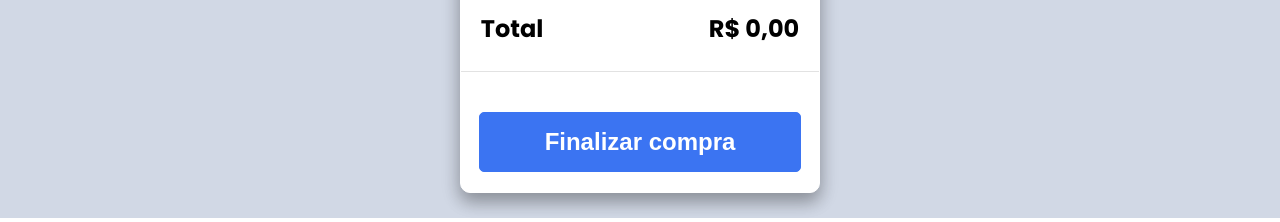
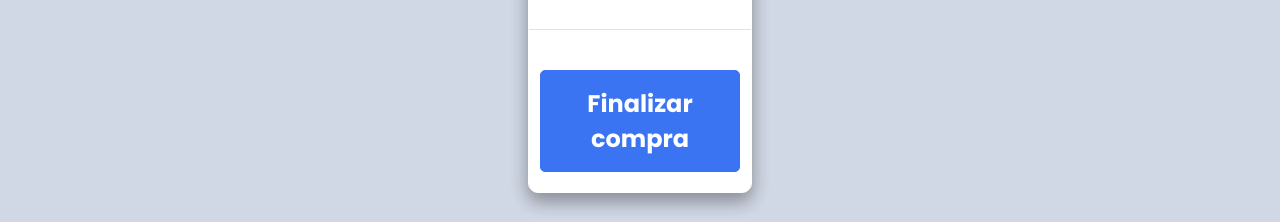
Before and after one commit to MarcosAlvesTJr/carrinho-compras, a React (Create React App) app: page / in a window 1280 px wide. Shown: the part 514-736 px from the top of the page. Built offline with nearby package versions, Linux system fonts and the light colour scheme; no server answers.

Commit message:
Melhoras no layout, funcionalidade de acrescentar e diminuir quantidade de produtos

```diff
--- a/src/App.css
+++ b/src/App.css
@@ -17,7 +17,7 @@
   padding-top: 15px;
   padding-bottom: 15px;
   width: 90%;
-  font-size: 24px;
+  font-size: 3vh;
   font-weight: bold;
   cursor: pointer;
   transition: background-color 0.2s;
--- a/src/App.js
+++ b/src/App.js
@@ -12,9 +12,10 @@ function App() {
     async function getData() {
       const response = await fetch(process.env.REACT_APP_API_ABOVE_10)
       const data = await response.json()
-      const formattedProducts = data.items.map(({ uniqueId, name, price, sellingPrice, imageUrl }) => ({
+      const formattedProducts = data.items.map(({ uniqueId, name, quantity, price, sellingPrice, imageUrl }) => ({
         uniqueId,
         name,
+        quantity,
         price,
         sellingPrice,
         imageUrl
@@ -25,14 +26,38 @@ function App() {
     getData()
   }, [setProducts])
 
+  const addProduct = (id) => {
+    const found = products.find(product => product.uniqueId === id)
+    const index = products.findIndex(product => product.uniqueId === id)
+    found.quantity = found.quantity + 1
+
+    const update = [...products]
+    update.splice(index, 1, found)
+
+    setProducts(update)
+  }
+
+  const removeProduct = (id) => {
+    const found = products.find(product => product.uniqueId === id)
+
+    if (found.quantity > 0) {
+      const index = products.findIndex(product => product.uniqueId === id)
+      found.quantity = found.quantity - 1
+
+      const update = [...products]
+      update.splice(index, 1, found)
+
+      setProducts(update)
+    }
+  }
+
   const totalPrice = useMemo(() => {
     return products.reduce((prevProduct, currProduct) => {
-      return currProduct.price + prevProduct
+      return (currProduct.price * currProduct.quantity) + prevProduct
     }, 0)
   }, [products])
 
   return (
-    <div className="App">
     <Card>
       <CardTitle>Meu carrinho</CardTitle>
 
@@ -41,10 +66,14 @@ function App() {
           products.map(product => (
             <Product
               key={product.uniqueId}
+              uniqueId={product.uniqueId}
               name={product.name}
+              quantity={product.quantity}
               sellingPrice={convertToReais(product.sellingPrice)}
               price={convertToReais(product.price)}
               image={product.imageUrl}
+              onAddProduct={addProduct}
+              onRemoveProduct={removeProduct}
             />
           ))
         }
@@ -59,7 +88,6 @@ function App() {
         <button className="btn">Finalizar compra</button>
       </CardAction>
     </Card>
-    </div>
   );
 }
 
--- a/src/components/Alert/styles.css
+++ b/src/components/Alert/styles.css
@@ -4,9 +4,13 @@
     justify-content: center;
     padding-top: 2%;
     padding-bottom: 2%;
-    width: 75%;
+    padding-right: 4%;
+    padding-left: 4%;
+    width: 80%;
     background-color: #C7FFA6;
     color: #217A00;
     border: 1px solid #C7FFA6;
     border-radius: 35px;
+    font-size: 1.8vh;
+    transition: visibility 2s;
 }
--- a/src/components/Card/index.js
+++ b/src/components/Card/index.js
@@ -3,7 +3,9 @@ import './styles.css'
 
 function Card({ children }) {
     return (
-        <div className="card">{children}</div>
+        <div className="card">
+            <div className="container">{children}</div>
+        </div>
     );
 }
 
--- a/src/components/Card/styles.css
+++ b/src/components/Card/styles.css
@@ -1,13 +1,19 @@
 .card {
+    display: grid;
+    max-width: 1200px;
+    min-height: 85vh;
+    background: #fff;
+    border: 1px solid #fff;
+    border-radius: 10px;
+    margin-right: 10px;
+    margin-left: 10px;
+    box-shadow: 0 10px 16px 0 rgba(0,0,0,0.2),0 6px 20px 0 rgba(0,0,0,0.19)
+}
+
+.container {
     display: flex;
     flex-direction: column;
     justify-content: space-between;
-    min-height: 85vh;
-    width: 28vw;
-    background: #fff;
-    border: 1px solid #fff;
-    border-radius: 10px;
-    box-shadow: 0 10px 16px 0 rgba(0,0,0,0.2),0 6px 20px 0 rgba(0,0,0,0.19)
 }
 
 .card-title {
--- a/src/components/Product/index.js
+++ b/src/components/Product/index.js
@@ -1,24 +1,33 @@
 import React from 'react';
 import './styles.css';
 
-function Product({ image, name, sellingPrice, price }) {
+function Product({ uniqueId, image, name, quantity, sellingPrice, price, onAddProduct, onRemoveProduct }) {
     return (
         <div className="product">
-            <div className="product-pic-container">
-                <img className="product-pic" src={image} alt={name} />
+            <div className="image-container">
+                <img className="image" src={image} alt={name} />
             </div>
-            <div className="product-info">
-                <p className="product-name">{name}</p>
-                <p className="product-selling-price">{sellingPrice}</p>
-                <p className="product-price">{price}</p>
+            <div className="body">
+                <p className="name">{name}</p>
+                <div className="data-container">
+                    <div className="info">
+                        <p className="selling-price">{sellingPrice}</p>
+                        <p className="price">{price}</p>
+                    </div>
+                    <div className="quantity-controls">
+                        <button onClick={() => onAddProduct(uniqueId)} className="btn-control">+</button>
+                        <span className="quantity">{quantity}</span>
+                        <button onClick={() => onRemoveProduct(uniqueId)} className="btn-control">-</button>
+                    </div>
+                </div>
             </div>
-        </div>
+        </div >
     );
 }
 
 function ProductTotal({ total }) {
     return (
-        <div className="product-total">
+        <div className="total">
             <p>Total</p>
             <p>{total}</p>
         </div>
--- a/src/components/Product/styles.css
+++ b/src/components/Product/styles.css
@@ -1,22 +1,29 @@
 .product {
     display: flex;
-    padding-left: 20px;
+    padding-right: 15px;
+    padding-left: 15px;
     padding-top: 25px;
 }
 
-.product-info {
+.data-container {
+    display: flex;
+    align-content: center;
+    justify-content: space-between;
+}
+
+.info {
     display: flex;
     flex-direction: column;
     justify-content: center;
 }
 
-.product-pic {
+.image {
     width: 100%;
     height: 100%;
     object-fit: contain;
 }
 
-.product-pic-container {
+.image-container {
     display: flex;
     justify-content: center;
     align-items: center;
@@ -27,29 +34,54 @@
     border-radius: 2px;
 }
 
-.product-name {
+.name {
     font-weight: bold;
-    font-size: 18px;
+    font-size: 1.8vh;
     margin-bottom: 10px;
 }
 
-.product-selling-price {
-    font-size: 12px;
+.body {
+    width: 80%;
+}
+
+.selling-price {
+    font-size: 1.5vh;
     margin-bottom: 5px;
     color: #a5a5a5;
 }
 
-.product-price {
+.price {
     font-weight: 500;
+    font-size: 1.9vh;
 }
 
-.product-total {
+.total {
     display: flex;
     justify-content: space-between;
-    font-size: 24px;
+    font-size: 3vh;
     font-weight: bold;
 }
 
 .product:last-child {
     margin-bottom: 25px;
 }
+
+.quantity-controls {
+    display: flex;
+    justify-content: center;
+    align-items: center;
+    margin-top: 10px;
+}
+
+.quantity {
+    padding-right: 10px;
+    padding-left: 10px;
+    font-size: 1.9vh;
+}
+
+.btn-control {
+    background: #e2e2e2;
+    border: 0px solid;
+    border-radius: 2px;
+    cursor: pointer;
+}
--- a/src/index.css
+++ b/src/index.css
@@ -1,11 +1,26 @@
-body, p {
+body {
   margin: 0;
-  font-family: 'Poppins', sans-serif;
+  padding: 0;
+  outline: 0;
+  box-sizing: border-box;
   -webkit-font-smoothing: antialiased;
   -moz-osx-font-smoothing: grayscale;
+  background: #d1d8e5;
 }
 
-code {
-  font-family: source-code-pro, Menlo, Monaco, Consolas, 'Courier New',
-    monospace;
+p {
+  margin: 0;
+  padding: 0;
 }
+
+#root {
+  display: flex;
+  justify-content: center;
+  align-items: center;
+  padding-top: 25px;
+  padding-bottom: 25px;
+}
+
+body, input, button {
+  font: 16px 'Poppins', sans-serif;
+}
```
Lines whose indentation alone changed are shown as unchanged.
